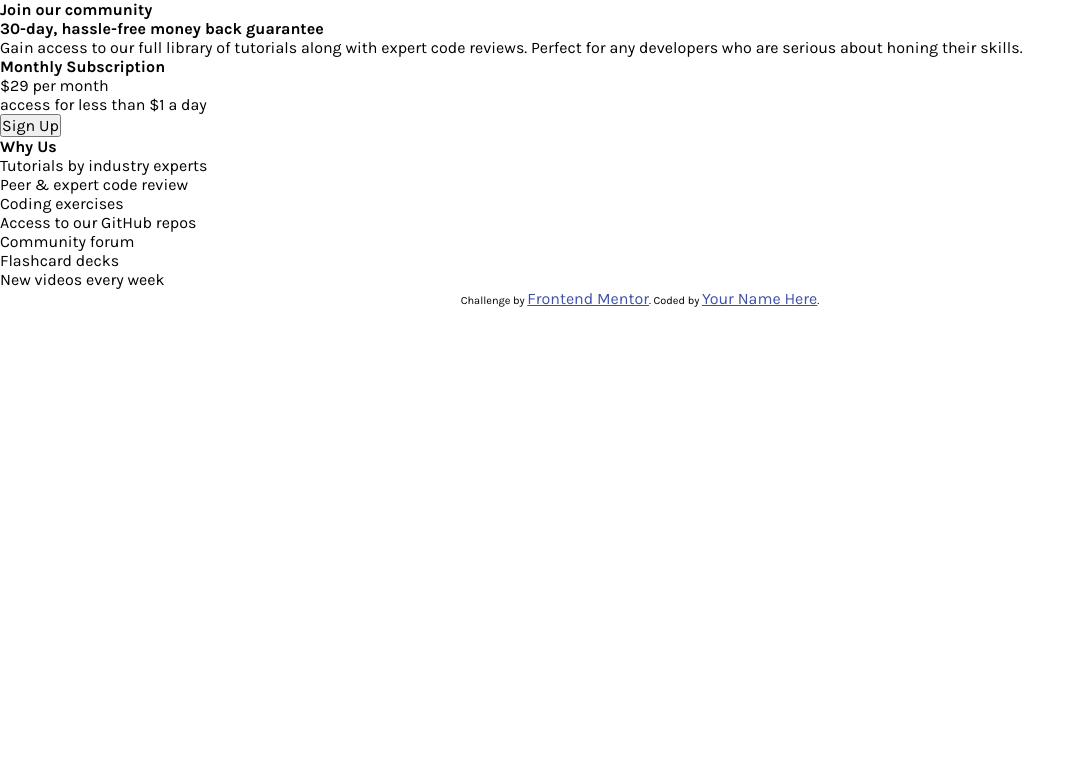
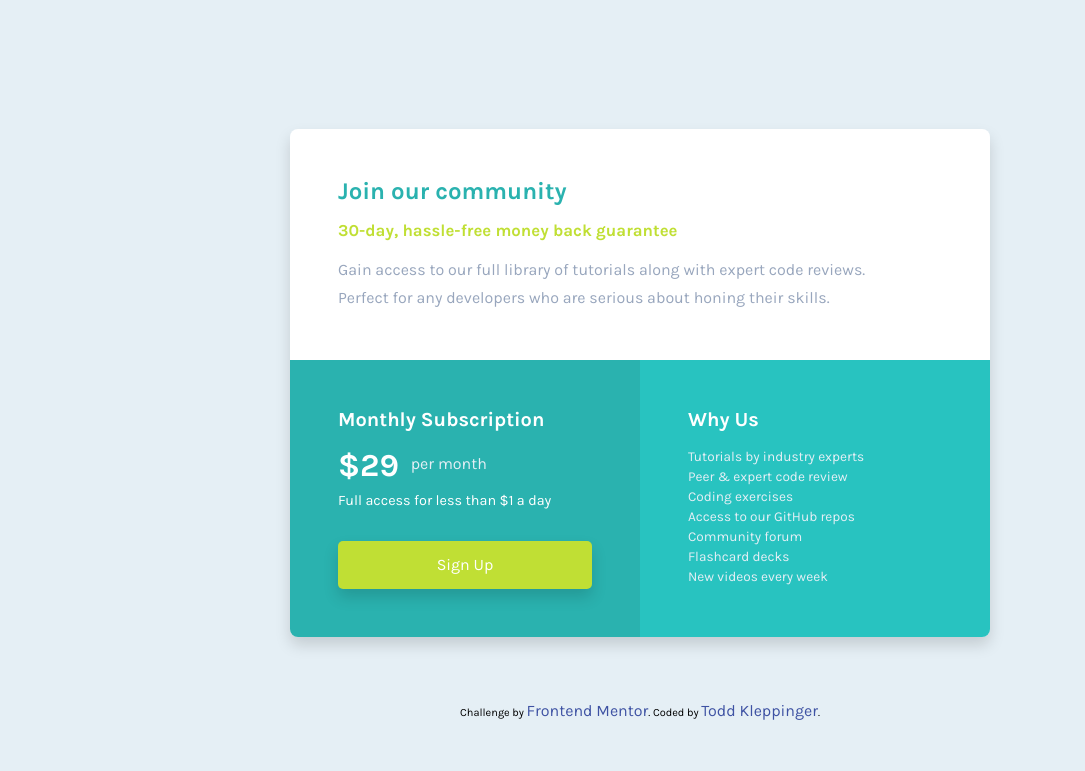
Before and after one commit to newbloom/single-price-grid-component, a plain HTML site: page index.html in a window 1280 px wide. Shown: the whole page, without its empty margins (0-1085 px from the left). Drawn offline with Linux system fonts and the light colour scheme.

Commit message:
styling
basic layout and style complete, may need more tweaking, likely not optimized

```diff
--- a/index.html
+++ b/index.html
@@ -39,17 +39,19 @@
     <div class="block2">
       <h2 class="header-white">Monthly Subscription</h2>
 
-      <p class="pricing"><span class="cost">&dollar;29</span> per month</p>
+      <div class="subscription">
+        <p class="pricing"><span class="cost">&dollar;29</span> per month</p>
+      </div>
 
-      <p class="sub-description">access for less than &dollar;1 a day</p>
+      <p class="sub-description">Full access for less than &dollar;1 a day</p>
 
-      <button class="CTA">Sign Up</button>
+      <button type="button" class="CTA">Sign Up</button>
     </div>
 
     <div class="block3">
       <h2 class="footer-header">Why Us</h2>
 
-      <ul>
+      <ul class="why-us">
         <li>Tutorials by industry experts</li>
         <li>Peer &amp; expert code review</li>
         <li>Coding exercises</li>
@@ -65,7 +67,7 @@
   <footer>
     <p class="attribution">
       Challenge by <a href="https://www.frontendmentor.io?ref=challenge" target="_blank">Frontend Mentor</a>.
-      Coded by <a href="#">Your Name Here</a>.
+      Coded by <a href="https://github.com/newbloom">Todd Kleppinger</a>.
     </p>
   </footer>
 </body>
--- a/style.css
+++ b/style.css
@@ -6,11 +6,14 @@
 	box-sizing: border-box;
 	font-size: 16px;
 	font-family: "Karla", sans-serif;
+	text-decoration: none;
+	list-style: none;
 }
 
 :root {
 	/* Primary */
 	--cyan: hsl(179, 62%, 43%);
+	--cyan2: hsl(179, 66%, 46%);
 	--brightyellow: hsl(71, 73%, 54%);
 
 	/* Neutral */
@@ -18,5 +21,170 @@
 	--grayishblue: hsl(218, 22%, 67%);
 }
 
+html {
+	height: 100%;
+}
+
+body {
+	background-color: var(--lightgray);
+	display: flex;
+	width: 100%;
+	min-height: 100%;
+	flex-direction: column;
+	justify-content: center;
+	align-items: center;
+	margin-top: 3rem;
+	margin-bottom: 3rem;
+}
+
+main {
+	display: flex;
+	flex-direction: column;
+	justify-content: center;
+	max-width: 300px;
+	border-radius: 8px;
+	overflow: hidden;
+	margin-bottom: 2rem;
+	box-shadow: 0px 8px 15px rgba(0, 0, 0, 0.144);
+}
+
+.block1,
+.block2,
+.block3 {
+	padding: 2rem 1.5rem;
+}
+
 .block1 {
+	background-color: white;
 }
+
+.header-blue {
+	color: var(--cyan);
+	font-size: 1.15rem;
+	font-weight: 700;
+	margin-bottom: 1rem;
+}
+
+.tagline-green {
+	color: var(--brightyellow);
+	font-size: 0.9rem;
+	font-weight: 700;
+	margin-bottom: 1rem;
+}
+
+.light-paragraph {
+	color: var(--grayishblue);
+	font-size: 0.8rem;
+	font-weight: 400;
+	line-height: 1.5rem;
+}
+
+.block2 {
+	background-color: var(--cyan);
+	color: white;
+}
+
+.header-white {
+	color: white;
+	font-size: 1.15rem;
+	margin-bottom: 1rem;
+}
+
+.cost {
+	font-size: 2rem;
+	font-weight: 700;
+	color: white;
+	vertical-align: middle;
+	margin-right: 0.5rem;
+}
+
+.pricing {
+	color: var(--lightgray);
+	font-weight: 400;
+	margin-bottom: 0.5rem;
+}
+
+.sub-description {
+	font-size: 0.9rem;
+	margin-bottom: 2rem;
+}
+
+.CTA {
+	color: white;
+	width: 100%;
+	height: 3rem;
+	background-color: var(--brightyellow);
+	border: none;
+	border-radius: 5px;
+	box-shadow: 0px 8px 15px rgba(0, 0, 0, 0.144);
+}
+
+.block3 {
+	background-color: var(--cyan2);
+	color: white;
+}
+
+.footer-header {
+	color: white;
+	font-size: 1.15rem;
+	font-weight: 700;
+	margin-bottom: 1rem;
+}
+
+.why-us,
+li {
+	font-size: 0.85rem;
+	font-weight: 400;
+	color: var(--lightgray);
+	line-height: 1.25rem;
+}
+
+.attribution {
+	margin-bottom: 1rem;
+	padding: 2rem;
+}
+
+@media only screen and (min-width: 376px) {
+	main {
+		max-width: 700px;
+		flex-direction: row;
+		flex-wrap: wrap;
+	}
+
+	.block1,
+	.block2,
+	.block3 {
+		padding: 3rem 3rem;
+	}
+
+	.block1 {
+		width: 100%;
+	}
+
+	.header-blue {
+		font-size: 1.5rem;
+	}
+
+	.tagline-green {
+		font-size: 1.05rem;
+	}
+
+	.light-paragraph {
+		font-size: 1rem;
+		line-height: 1.75rem;
+		padding-right: 2rem;
+	}
+
+	.header-white {
+		font-size: 1.25rem;
+	}
+
+	.footer-header {
+		font-size: 1.25rem;
+	}
+
+	.block2,
+	.block3 {
+		width: 50%;
+	}
+}
```
